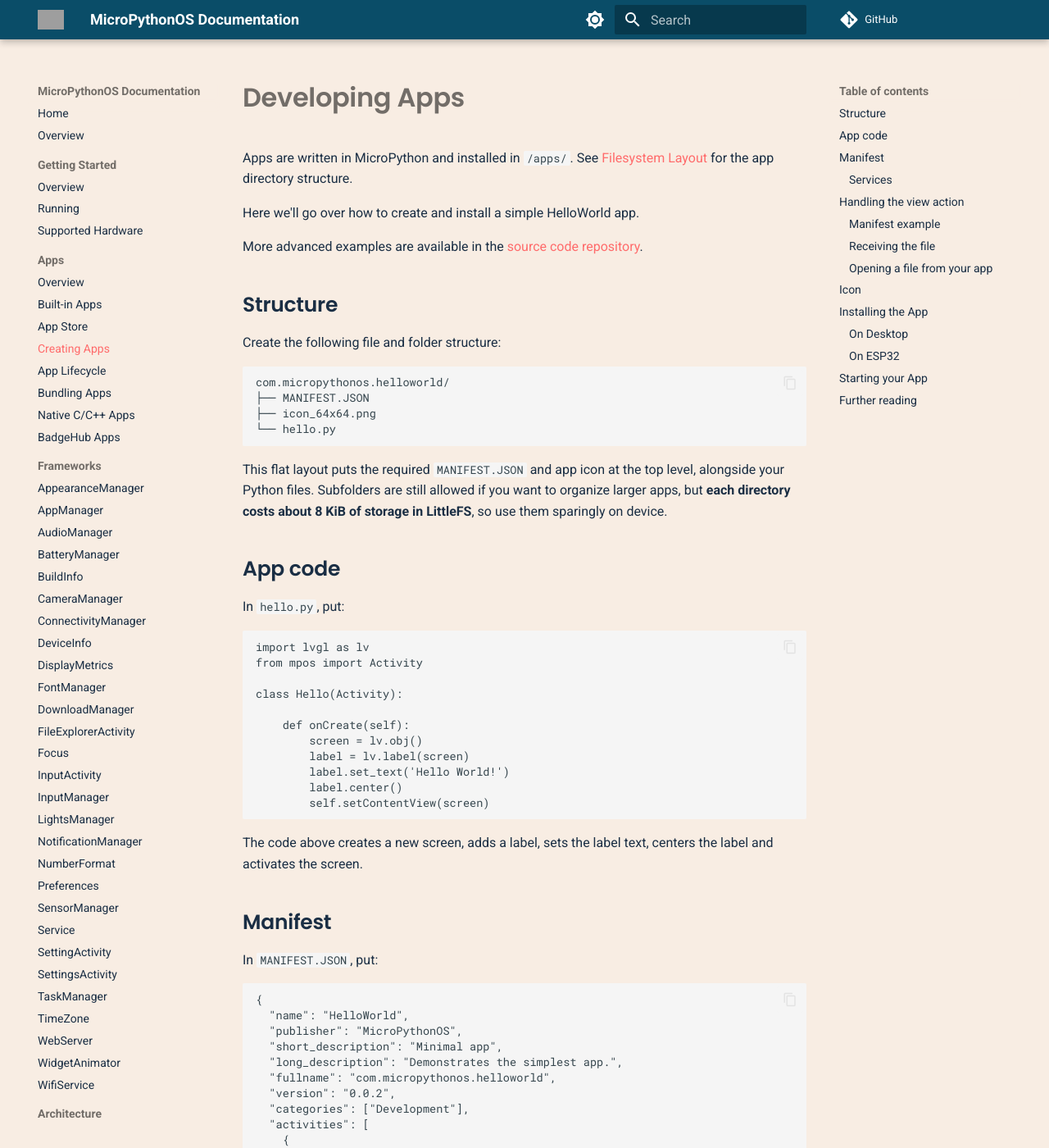
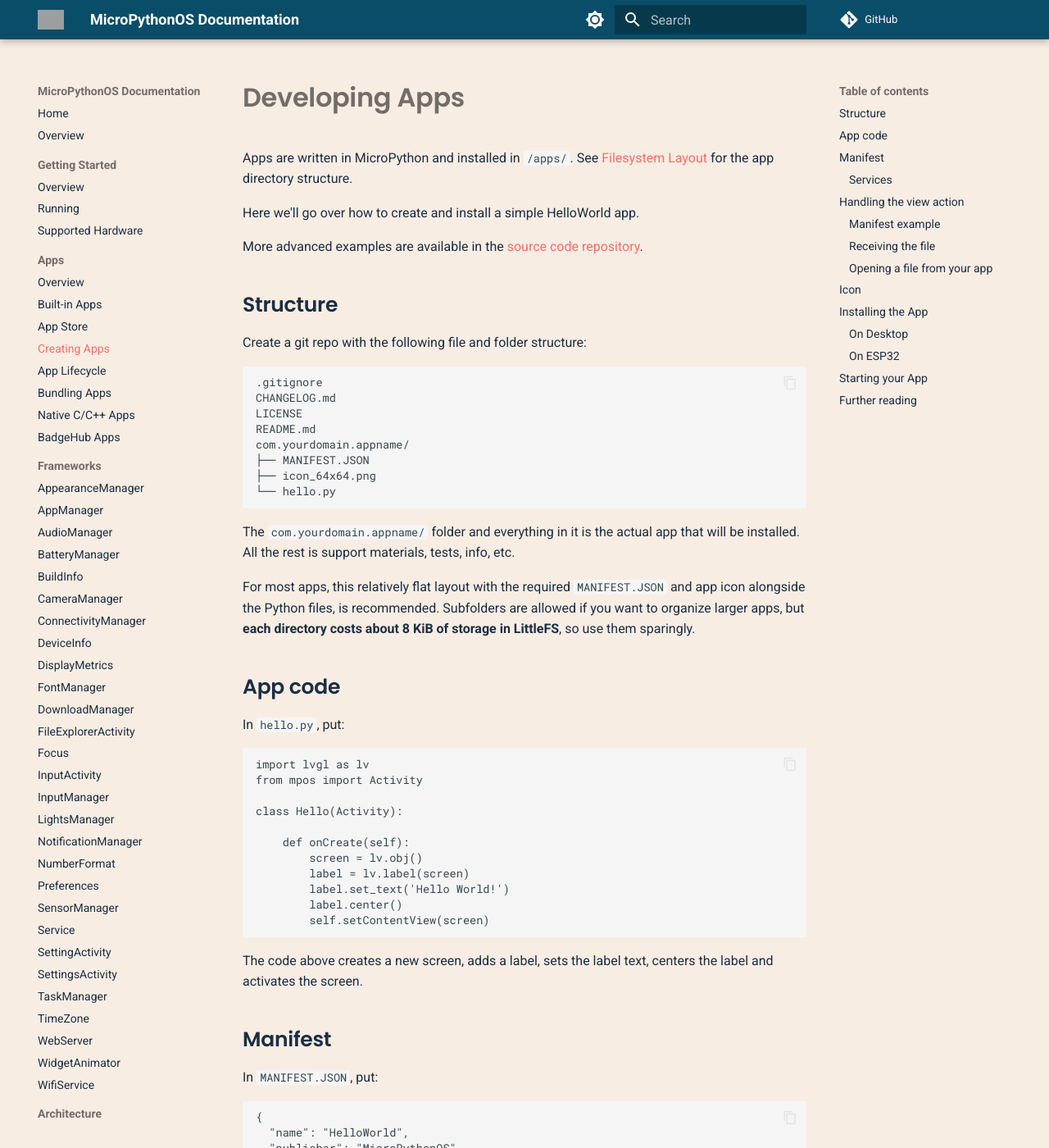
Before and after one commit to MicroPythonOS/docs, an MkDocs documentation site: the page built from docs/apps/creating-apps.md, in a window 1280 px wide and 1400 px high. Shown: the whole window at 82% size. Built offline with MkDocs 1.6.1 and Material for MkDocs 9.7.7, drawn with Linux system fonts in a browser that asks for light colours; comment, search, counter and statistics services are not loaded; some of the changed text lies outside the part shown; grey boxes are pictures that could not be loaded.

Commit message:
Clarify app folder name and structure

````diff
--- a/docs/apps/creating-apps.md
+++ b/docs/apps/creating-apps.md
@@ -8,16 +8,22 @@ More advanced examples are available in the [source code repository](https://git
 
 ## Structure
 
-Create the following file and folder structure:
+Create a git repo with the following file and folder structure:
 
 ```
-com.micropythonos.helloworld/
+.gitignore
+CHANGELOG.md
+LICENSE
+README.md
+com.yourdomain.appname/
 ├── MANIFEST.JSON
 ├── icon_64x64.png
 └── hello.py
 ```
 
-This flat layout puts the required `MANIFEST.JSON` and app icon at the top level, alongside your Python files. Subfolders are still allowed if you want to organize larger apps, but **each directory costs about 8 KiB of storage in LittleFS**, so use them sparingly on device.
+The `com.yourdomain.appname/` folder and everything in it is the actual app that will be installed. All the rest is support materials, tests, info, etc.
+
+For most apps, this relatively flat layout with the required `MANIFEST.JSON` and app icon alongside the Python files, is recommended. Subfolders are allowed if you want to organize larger apps, but **each directory costs about 8 KiB of storage in LittleFS**, so use them sparingly.
 
 ## App code
 
@@ -49,7 +55,7 @@ In `MANIFEST.JSON`, put:
   "publisher": "MicroPythonOS",
   "short_description": "Minimal app",
   "long_description": "Demonstrates the simplest app.",
-  "fullname": "com.micropythonos.helloworld",
+  "fullname": "com.yourdomain.appname",
   "version": "0.0.2",
   "categories": ["Development"],
   "activities": [
@@ -164,11 +170,11 @@ The size will probably be somewhere between 3 and 10KB.
 
 ## Installing the App
 
-The app can be installed by copying the top-level folder `com.micropythonos.helloworld/` (and its contents) to the `/apps/` folder.
+The app can be installed by copying the top-level folder `com.yourdomain.appname/` (and its contents) to the `/apps/` folder.
 
 ### On Desktop
 
-If you are [running MicroPythonOS on desktop](../os-development/running-on-desktop.md) from a source checkout, copy or move the top-level folder `com.micropythonos.helloworld/` (and its contents) to `internal_filesystem/apps/` and you're good to go.
+If you are [running MicroPythonOS on desktop](../os-development/running-on-desktop.md) from a source checkout, copy or move the top-level folder `com.yourdomain.appname/` (and its contents) to `internal_filesystem/apps/` and you're good to go.
 
 ### On ESP32
 
@@ -180,7 +186,7 @@ Then connect your device with a cable and install your app using:
 
 ```
 /path/to/mpremote.py mkdir :/apps
-/path/to/mpremote.py fs cp -r com.micropythonos.helloworld/ :/apps/
+/path/to/mpremote.py fs cp -r com.yourdomain.appname/ :/apps/
 ```
 
 Take a look at [`scripts/install.sh`](https://github.com/MicroPythonOS/MicroPythonOS/blob/main/scripts/install.sh) for convenient "install everything" or "install one app" scripting.
@@ -195,7 +201,7 @@ You can also launch it manually by typing this in the MicroPython REPL:
 
 ```python
 from mpos import AppManager
-AppManager.start_app('com.micropythonos.helloworld')
+AppManager.start_app('com.yourdomain.appname')
 ```
 ## Further reading
 
````
